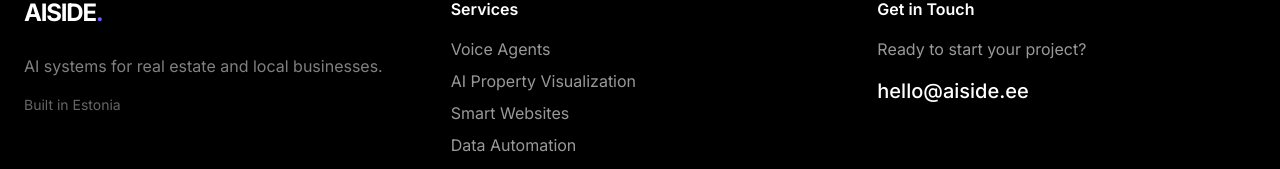
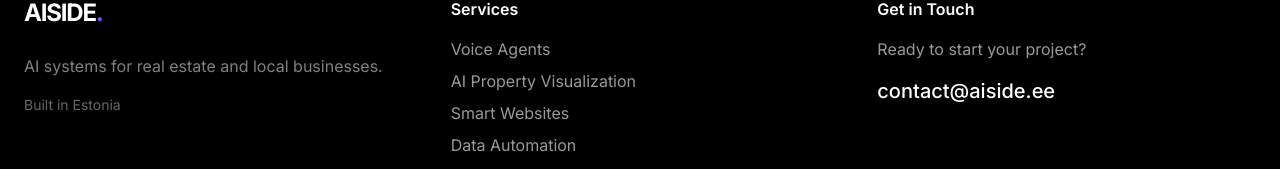
Before and after one commit to leboriisna-byte/aiside, a Next.js app: page / in a window 1280 px wide. Shown: the part 4106-4275 px from the top of the page. Built offline with nearby package versions, Linux system fonts and the light colour scheme.

Commit message:
Update contact email to contact@aiside.ee

```diff
--- a/components/footer.tsx
+++ b/components/footer.tsx
@@ -31,10 +31,10 @@ export function Footer() {
             <h4 className="font-semibold mb-4">Get in Touch</h4>
             <p className="text-white/60 mb-4">Ready to start your project?</p>
             <a
-              href="mailto:hello@aiside.ee"
+              href="mailto:contact@aiside.ee"
               className="text-xl font-medium hover:text-[#6B5CFF] transition-colors"
             >
-              hello@aiside.ee
+              contact@aiside.ee
             </a>
           </div>
         </div>
```
